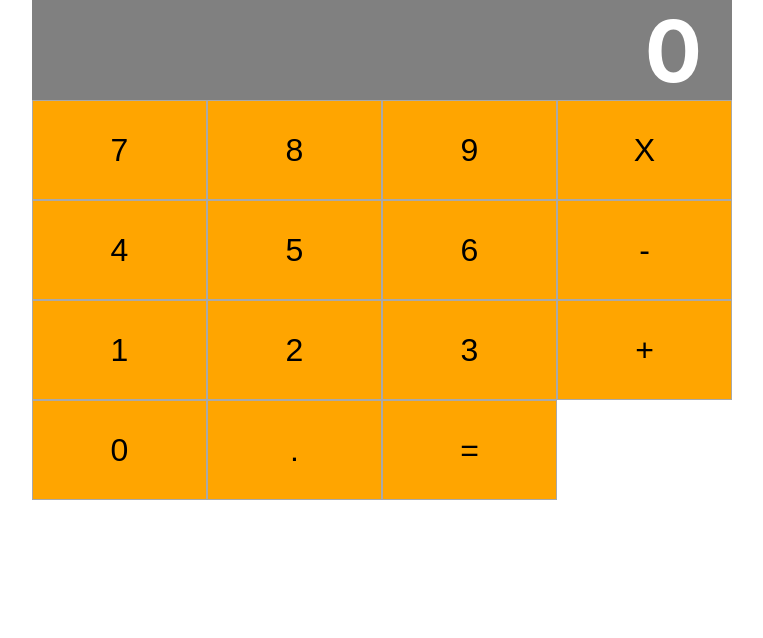
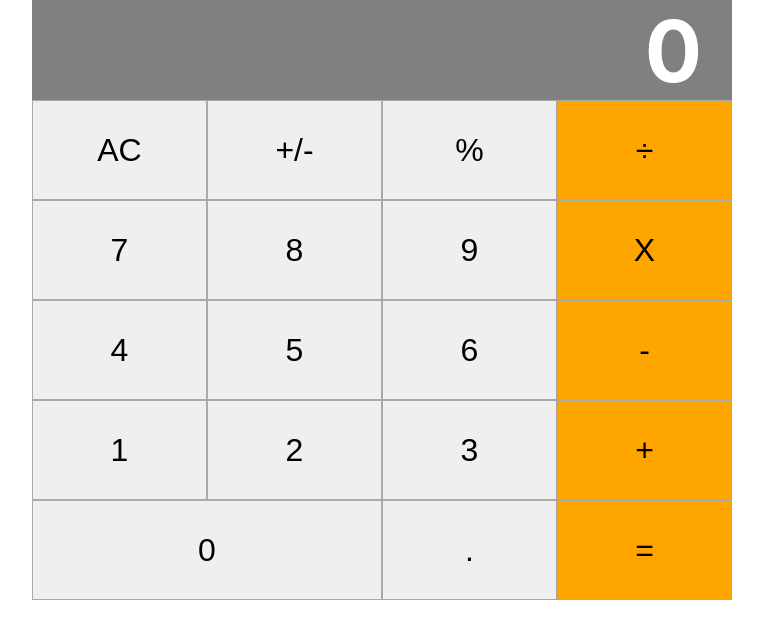
Before and after one commit to damiecode/maths-magicians-app, a React (Create React App) app: page / in a window 1280 px wide. Shown: the top 638 px of the page, without its empty margins (258-1021 px from the left). Built offline with nearby package versions, Linux system fonts and the light colour scheme.

Commit message:
Add styles to buttons correctly

```diff
--- a/src/components/ButtonPanel.js
+++ b/src/components/ButtonPanel.js
@@ -1,33 +1,43 @@
+/* eslint-disable no-unused-vars */
 import React from 'react';
 import Button from './Button';
 import '../styles/styles.css';
 
-const ButtonPanel = () => (
+const ButtonPanel = () => {
+  const Gray = '#e0e0e0';
+  return (
     <div className="buttonpanel">
       <div>
-      <Button name="7" />
-      <Button name="8" />
-      <Button name="9" />
+        <Button name="AC" color="{Gray}" />
+        <Button name="+/-" color="{Gray}" />
+        <Button name="%" color="{Gray}" />
+        <Button name="÷" />
+      </div>
+      <div>
+        <Button name="7" color="{Gray}" />
+        <Button name="8" color="{Gray}" />
+        <Button name="9" color="{Gray}" />
         <Button name="X" />
       </div>
       <div>
-      <Button name="4" />
-      <Button name="5" />
-      <Button name="6" />
+        <Button name="4" color="{Gray}" />
+        <Button name="5" color="{Gray}" />
+        <Button name="6" color="{Gray}" />
         <Button name="-" />
       </div>
       <div>
-      <Button name="1" />
-      <Button name="2" />
-      <Button name="3" />
+        <Button name="1" color="{Gray}" />
+        <Button name="2" color="{Gray}" />
+        <Button name="3" color="{Gray}" />
         <Button name="+" />
       </div>
       <div>
-      <Button name="0" />
-      <Button name="." />
+        <Button name="0" color="{Gray}" mid />
+        <Button name="." color="{Gray}" />
         <Button name="=" />
       </div>
     </div>
   );
+};
 
 export default ButtonPanel;
--- a/src/components/Display.js
+++ b/src/components/Display.js
@@ -1,3 +1,4 @@
+/* eslint-disable react/prop-types */
 import React from 'react';
 import PropTypes from 'prop-types';
 
```
Also changed, not shown: .eslintrc.json. Lines whose indentation alone changed are shown as unchanged.
